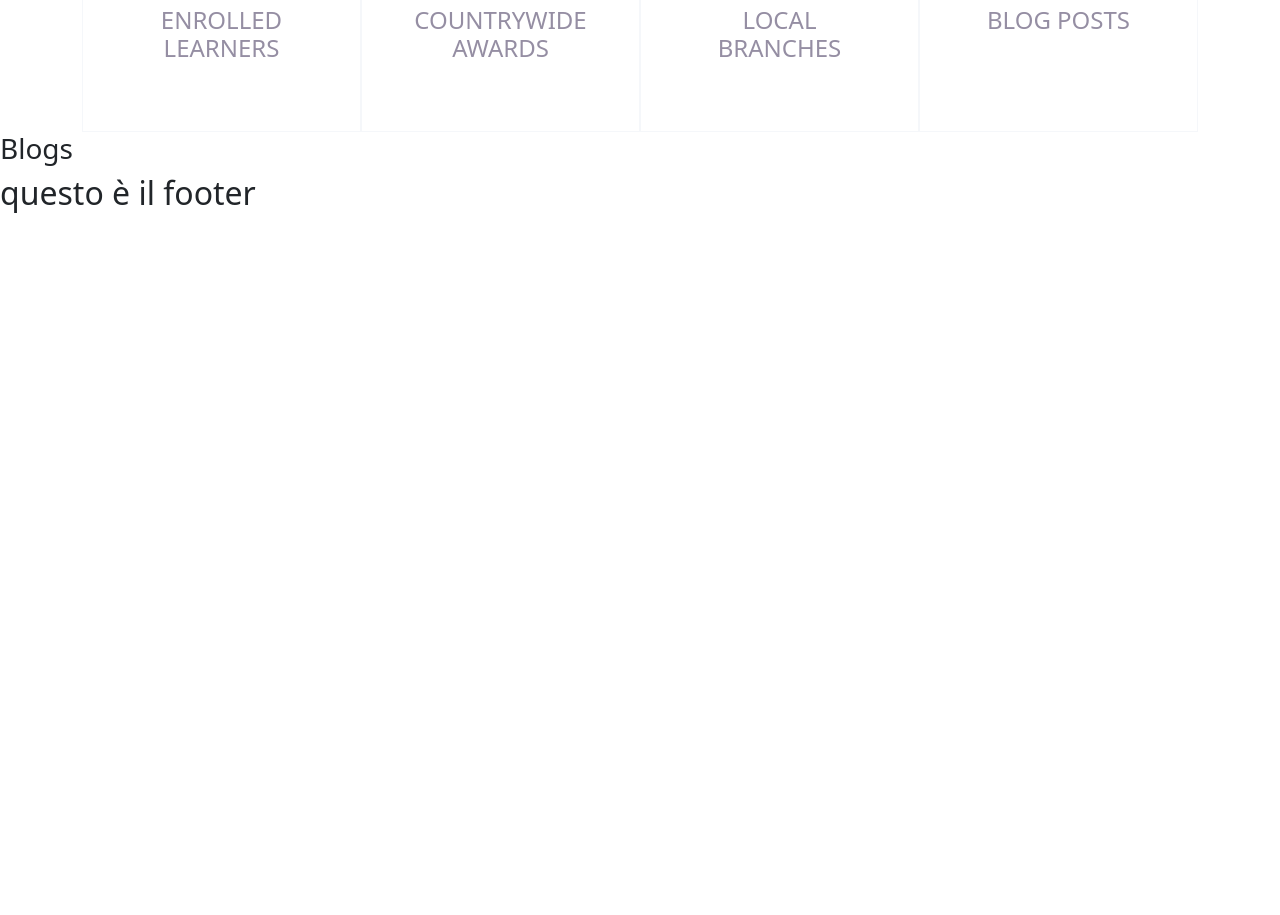
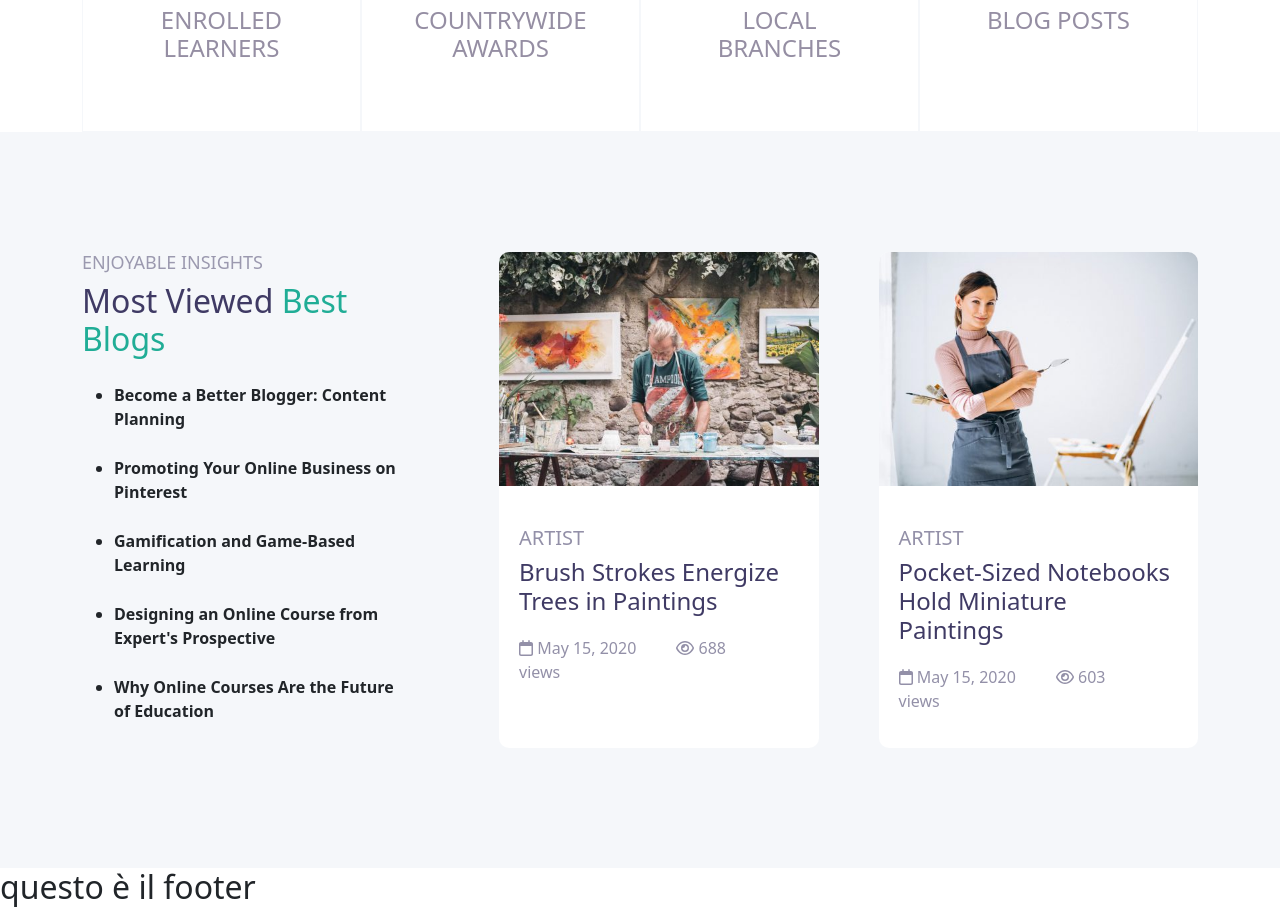
Before and after one commit to TartagliaFilippo/proj-html-vuejs, a Vue app: page / in a window 1280 px wide. Shown: the part 4800-5715 px from the top of the page. Before the commit the page ends 5020 px from the top, so only its background shows below. Built offline with nearby package versions, Linux system fonts and the light colour scheme.

Commit message:
add style blog section + cardBlog

```diff
--- a/src/components/sectionsMain/BlogsSection.vue
+++ b/src/components/sectionsMain/BlogsSection.vue
@@ -1,9 +1,96 @@
 <script>
-export default {};
+import CardBlog from "./cards/CardBlog.vue";
+
+export default {
+  data() {
+    return {
+      listItems: [
+        "Become a Better Blogger: Content Planning",
+        "Promoting Your Online Business on Pinterest",
+        "Gamification and Game-Based Learning",
+        "Designing an Online Course from Expert's Prospective",
+        "Why Online Courses Are the Future of Education",
+      ],
+
+      listCardDetail: [
+        {
+          image: "artist-blog-03-480x352.jpeg",
+          task: "ARTIST",
+          title: "Brush Strokes Energize Trees in Paintings",
+          date: "May 15, 2020",
+          viewers: "688",
+        },
+        {
+          image: "artist-blog-01-480x352.jpg",
+          task: "ARTIST",
+          title: "Pocket-Sized Notebooks Hold Miniature Paintings",
+          date: "May 15, 2020",
+          viewers: "603",
+        },
+      ],
+    };
+  },
+
+  components: { CardBlog },
+};
 </script>
 
 <template>
-  <h3>Blogs</h3>
+  <div class="wrapper">
+    <div class="container">
+      <div class="text-container">
+        <h4>ENJOYABLE INSIGHTS</h4>
+        <h2>Most Viewed <span>Best Blogs</span></h2>
+        <ul>
+          <li v-for="(item, index) in listItems" :key="listItems[index]">
+            {{ item }}
+          </li>
+        </ul>
+      </div>
+      <div class="cards-container">
+        <CardBlog
+          v-for="(card, i) in listCardDetail"
+          :key="listCardDetail[i]"
+          :data="card"
+        />
+      </div>
+    </div>
+  </div>
 </template>
 
-<style lang="scss" scoped></style>
+<style lang="scss" scoped>
+.wrapper {
+  background-color: #f5f7fa;
+  padding: 120px 0;
+  .container {
+    display: flex;
+    .text-container {
+      h4 {
+        color: #9b99af;
+        font-size: 18px;
+      }
+
+      h2 {
+        color: #3f3a64;
+
+        span {
+          color: #20ad96;
+        }
+      }
+    }
+
+    ul {
+      li {
+        margin: 25px 0;
+        font-weight: bold;
+      }
+    }
+
+    .cards-container {
+      display: flex;
+      justify-content: flex-end;
+      gap: 60px;
+    }
+  }
+}
+</style>
--- /dev/null
+++ b/src/components/sectionsMain/cards/CardBlog.vue
@@ -0,0 +1,59 @@
+<script>
+export default {
+  props: { data: Object },
+};
+</script>
+
+<template>
+  <div class="card-container">
+    <img :src="'../../../../public/img/blogs/' + data.image" alt="" />
+    <div class="text-container">
+      <h5>{{ data.task }}</h5>
+      <h4>{{ data.title }}</h4>
+      <p>
+        <span>
+          <font-awesome-icon :icon="['far', 'calendar']" /> {{ data.date }}
+        </span>
+        <span>
+          <font-awesome-icon :icon="['far', 'eye']" /> {{ data.viewers }} views
+        </span>
+      </p>
+    </div>
+  </div>
+</template>
+
+<style lang="scss" scoped>
+.card-container {
+  width: 40%;
+  background-color: white;
+  border-radius: 10px;
+
+  img {
+    width: 100%;
+    border-radius: 10px 10px 0 0;
+    overflow: hidden;
+  }
+
+  .text-container {
+    padding: 0 20px;
+
+    h5 {
+      color: #9390a8;
+      margin-top: 40px;
+    }
+
+    h4 {
+      color: #3f3a64;
+    }
+
+    p {
+      color: #9390a8;
+      margin-top: 20px;
+
+      span {
+        margin-right: 40px;
+      }
+    }
+  }
+}
+</style>
--- a/src/main.js
+++ b/src/main.js
@@ -12,12 +12,16 @@ import { faUser } from "@fortawesome/free-regular-svg-icons";
 import { faDownload } from "@fortawesome/free-solid-svg-icons";
 import { faArrowRight } from "@fortawesome/free-solid-svg-icons";
 import { faFileLines } from "@fortawesome/free-regular-svg-icons";
+import { faCalendar } from "@fortawesome/free-regular-svg-icons";
+import { faEye } from "@fortawesome/free-regular-svg-icons";
 
 library.add(faMagnifyingGlass);
 library.add(faUser);
 library.add(faDownload);
 library.add(faArrowRight);
 library.add(faFileLines);
+library.add(faCalendar);
+library.add(faEye);
 
 const app = createApp(App);
 app.component("font-awesome-icon", FontAwesomeIcon);
```
